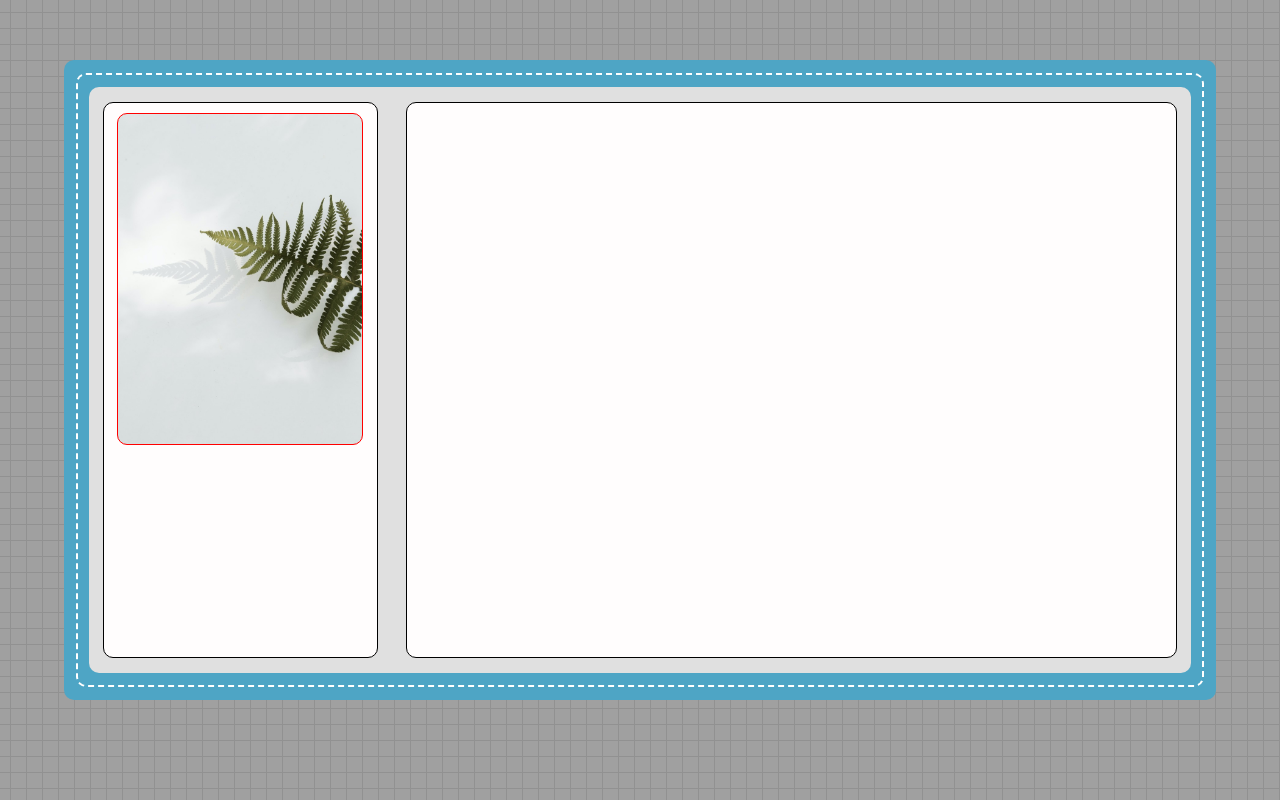
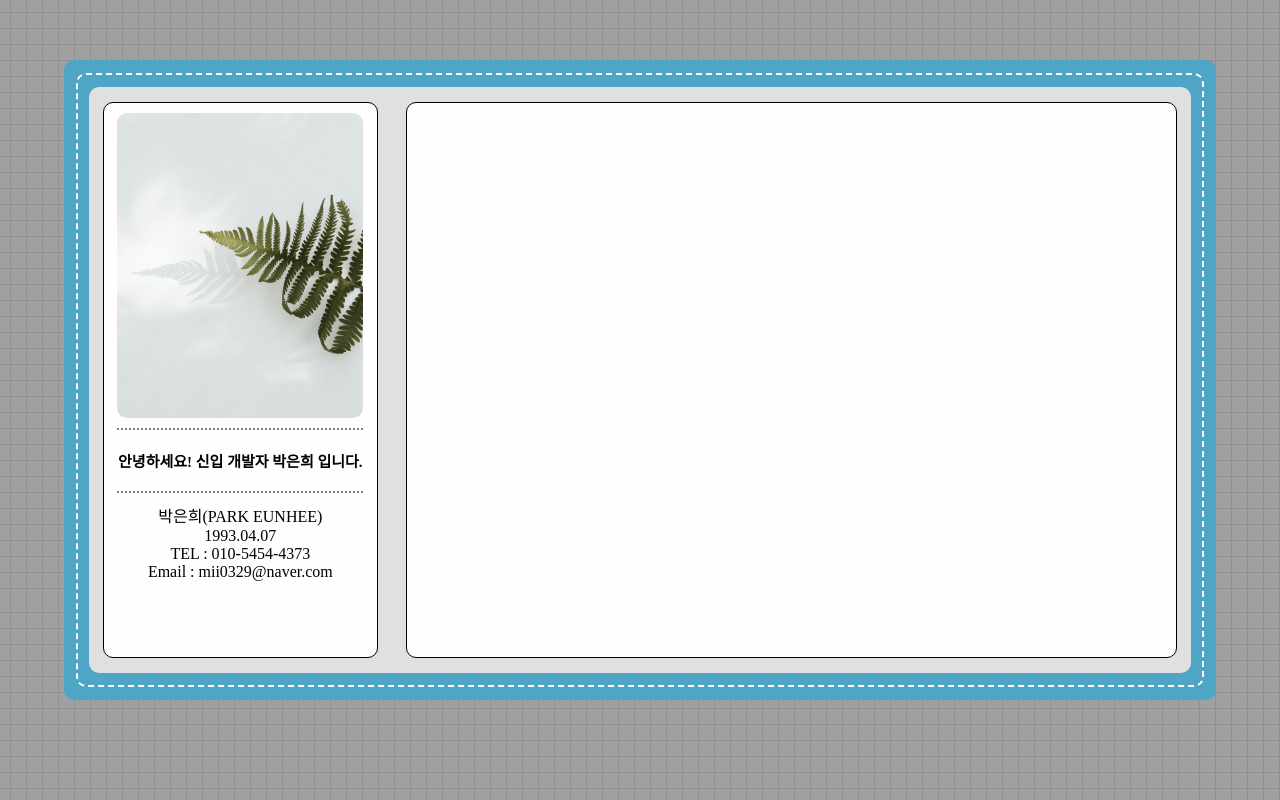
Before and after one commit to EUNHEE47/PORTFOLIO, a plain HTML site: page index.html in a window 1280 px wide. Drawn offline with nearby package versions, Linux system fonts and the light colour scheme; a web font is replaced by a local one.

Commit message:
secondCommit

```diff
--- a/css/index.css
+++ b/css/index.css
@@ -1,7 +1,15 @@
+@font-face {
+  font-family: 'GowunDodum-Regular';
+  src: url('https://cdn.jsdelivr.net/gh/projectnoonnu/noonfonts_2108@1.1/GowunDodum-Regular.woff') format('woff');
+  font-weight: normal;
+  font-style: normal;
+}
+
 * {
   margin: 0;
   padding: 0;
   box-sizing: border-box;
+  font-family: 'GowunDodum-Regular';
 }
 
 body {
@@ -60,13 +68,34 @@ body {
   width: 70%;
 }
 
+.section>div {
+  width: 90%;
+  margin: 10px auto;
+  text-align: center;
+}
+
 .main-img {
-  border: 1px solid red;
-  width: 90%;
-  height: 60%;
-  margin: 10px auto;
+  height: 55%;
   background-image: url(../img/adiantum.jpg);
   background-size: cover;
-  background-repeat: no-repeat;
   border-radius: 10px;
 }
+
+.main-typing {
+  padding: 20px 0;
+  border-top: 2px dotted gray;
+  border-bottom: 2px dotted gray;
+  font-size: 15px;
+  font-weight: bolder;
+}
+
+@media(max-width:400px) {
+  #main-page {
+    display: flex;
+    flex-direction: column;
+  }
+
+  #main-page .section {
+    width: 100%;
+  }
+}
--- a/index.html
+++ b/index.html
@@ -7,6 +7,7 @@
   <meta name="viewport" content="width=device-width, initial-scale=1.0">
   <title>euniPPT</title>
   <link rel="stylesheet" href="css/index.css">
+  <script src="https://kit.fontawesome.com/101aaed8de.js" crossorigin="anonymous"></script>
 </head>
 
 <body>
@@ -19,18 +20,21 @@
           <div class="main-img">
             <!-- img -->
           </div>
-          <div class="introduce">
+          <div class="main-typing">
             <!-- introduce  -->
           </div>
+          <div class="main-text">
+            <p>박은희(PARK EUNHEE)</p>
+            <p>1993.04.07</p>
+            <p>TEL : 010-5454-4373</p>
+            <p>Email : mii0329@naver.com</p>
+          </div>
         </section>
+
         <section class="right-section section">
 
         </section>
       </div>
-      <nav>
-
-      </nav>
-
 
     </div>
   </div>
@@ -38,8 +42,6 @@
   <script src="script/index.js"></script>
   <script src="https://code.jquery.com/jquery-3.6.4.min.js"
     integrity="sha256-oP6HI9z1XaZNBrJURtCoUT5SUnxFr8s3BzRl+cbzUq8=" crossorigin="anonymous"></script>
-  <script src="https://unpkg.com/typeit@8.7.1/dist/index.umd.js"></script>
-  <script src="/path/to/typeit/source"></script>
 </body>
 
 </html>
--- a/script/index.js
+++ b/script/index.js
@@ -1,11 +1,12 @@
+let content = "안녕하세요! 신입 개발자 박은희 입니다.";
+let mainTyping = document.querySelector(".main-typing");
+let i = 0;
 
-// new TypeIt(".introduce", {
-//   strings: ["This is a great string.", "But here is a better one."],
-//   speed: 50,
-//   waitUntilVisible: true,
-// }).go();
-
-
-new TypeIt(".introduce", {
-  strings: "This is what will be typed!",
-}).go();
+function typingText() {
+  if (i < content.length) {
+    let txt = content.charAt(i);
+    mainTyping.innerHTML += txt == "\n" ? "<br/>" : txt;
+    i++;
+  }
+}
+setInterval(typingText, 80);
```
Also changed, not shown: img/email.png (added), img/telephone.png (added), 1 other file.
